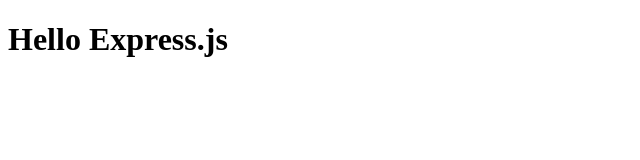
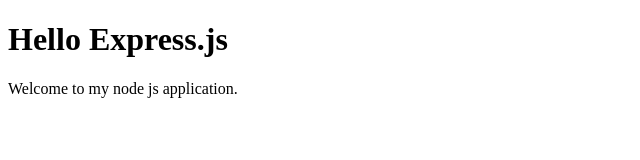
Before and after one commit to Timurtek/web-server, a website: page public/index.html in a window 1280 px wide. Shown: the whole page, without its empty margins (0-640 px from the left). Drawn offline with Linux system fonts and the light colour scheme.

Commit message:
add paragraph to index file

```diff
--- a/public/index.html
+++ b/public/index.html
@@ -6,5 +6,6 @@
   </head>
   <body>
     <h1>Hello Express.js</h1>
+    <p>Welcome to my node js application.</p>
   </body>
 </html>
```
